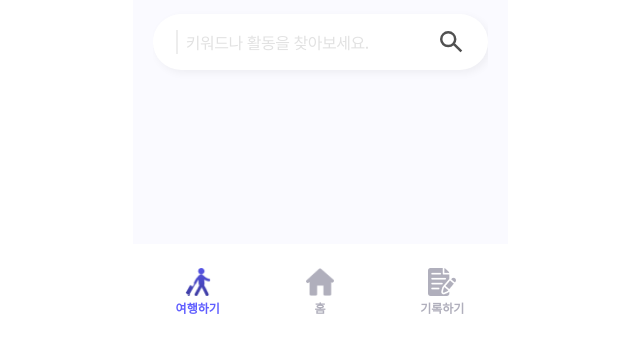
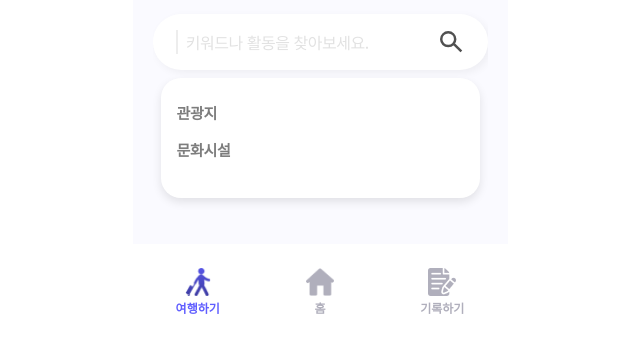
Before and after one commit to BTS-Busan-Trip-Supporter/front-end, a Next.js app: page /travel/auto in a window 1280 px wide. Both pictures are taken after a click on the element 640 px from the left and 502 px from the top of the page. Shown: the part 460-797 px from the top of the page, without its empty margins (320-960 px from the left). Built offline with nearby package versions, Linux system fonts and the light colour scheme.

Commit message:
feat: Added DropBox component

```diff
--- a/src/app/pages/travel-auto-page.tsx
+++ b/src/app/pages/travel-auto-page.tsx
@@ -115,7 +115,7 @@ function InputWhat({
         {where} 에서
         <br /> 뭐하고 싶으세요?
       </styles.description>
-      <SearchBox setContent={setContent} />
+      <SearchBox setContent={setContent} dropBoxType='travelType' />
     </styles.container>
   );
 }
--- /dev/null
+++ b/src/components/DropBox.tsx
@@ -0,0 +1,125 @@
+'use client';
+
+import styled from '@emotion/styled';
+
+interface Type {
+  id: number;
+  type: string;
+}
+
+const types = {
+  travelType: [
+    { id: 12, type: '관광지' },
+    { id: 14, type: '문화시설' },
+    { id: 15, type: '축제공연행사' },
+    { id: 28, type: '레포츠' },
+    { id: 38, type: '쇼핑' },
+    { id: 39, type: '음식점' },
+  ],
+  regionType: [
+    { id: 1, type: '강서구' },
+    { id: 2, type: '금정구' },
+    { id: 3, type: '기장군' },
+    { id: 4, type: '남구' },
+    { id: 5, type: '동구' },
+    { id: 6, type: '동래구' },
+    { id: 7, type: '부산진구' },
+    { id: 8, type: '북구' },
+    { id: 9, type: '사상구' },
+    { id: 10, type: '사하구' },
+    { id: 11, type: '서구' },
+    { id: 12, type: '수영구' },
+    { id: 13, type: '연제구' },
+    { id: 14, type: '영도구' },
+    { id: 15, type: '중구' },
+    { id: 16, type: '해운대구' },
+  ],
+};
+
+export function DropBox({
+  type,
+  setContent,
+  setDropBoxVisible,
+}: {
+  type: string;
+  setContent: (content: string) => void;
+  setDropBoxVisible: (i: boolean) => void;
+}) {
+  return (
+    <styles.wrapper>
+      <styles.container>
+        <div className='listWrapper'>
+          <div className='listContainer'>
+            {types[type as keyof typeof types].map((item: Type) => (
+              <styles.item
+                key={item.id}
+                onClick={(e) => {
+                  e.stopPropagation();
+                  setContent(item.type);
+                  setDropBoxVisible(false);
+                }}
+              >
+                {item.type}
+              </styles.item>
+            ))}
+          </div>
+        </div>
+      </styles.container>
+    </styles.wrapper>
+  );
+}
+
+const styles = {
+  wrapper: styled.div`
+    position: absolute;
+    left: 0;
+    bottom: -8.5rem;
+    width: 100%;
+    padding: 0.5rem;
+  `,
+
+  container: styled.div`
+    width: 100%;
+    height: 7.5rem;
+    border-radius: 20px;
+    box-shadow: 0px 4px 10px 0px rgba(0, 0, 0, 0.1);
+    display: flex;
+    padding: 1.5rem 1rem;
+    gap: 1rem;
+    background-color: white;
+
+    .listWrapper {
+      width: 100%;
+      height: 100%;
+      display: flex;
+
+      overflow-y: scroll;
+      &::-webkit-scrollbar {
+        width: 10px;
+        height: 20px;
+      }
+
+      &::-webkit-scrollbar-thumb {
+        background: #d9d9d9;
+        border-radius: 20px;
+      }
+    }
+
+    .listContainer {
+      width: 90%;
+      display: flex;
+      flex-direction: column;
+      gap: 1rem;
+    }
+  `,
+
+  item: styled.p`
+    color: #7d7d7d;
+    font-family: 'Noto Sans KR';
+    font-size: 0.9375rem;
+    font-style: normal;
+    font-weight: 700;
+    line-height: normal;
+    letter-spacing: -0.01875rem;
+  `,
+};
--- a/src/components/SearchBox.tsx
+++ b/src/components/SearchBox.tsx
@@ -1,33 +1,49 @@
 'use client';
 
 import styled from '@emotion/styled';
-import { ChangeEvent } from 'react';
+import { useState } from 'react';
+
+import { DropBox } from './DropBox';
 
 export function SearchBox({
   setContent,
-  handleAddSearch,
+  dropBoxType,
 }: {
   setContent: (value: string) => void;
-  handleAddSearch?: (value: string) => void;
+  dropBoxType?: string;
 }) {
-  const handleChange = (e: ChangeEvent<HTMLInputElement>) => {
-    setContent(e.target.value);
-  };
+  const [value, setValue] = useState<string | null>(null);
+  const [dropBoxVisible, setDropBoxVisible] = useState(false);
 
-  const handleKeyDown = (e: React.KeyboardEvent<HTMLInputElement>) => {
-    if (e.key === 'Enter') {
-      const { value } = e.currentTarget;
-      if (handleAddSearch) handleAddSearch(value);
-    }
+  const handleChange = (content: string) => {
+    setContent(content);
+    setValue(content);
   };
 
   return (
-    <styles.container>
+    <styles.container
+      onClick={() => {
+        if (dropBoxType !== undefined) setDropBoxVisible(true);
+      }}
+    >
       <styles.searchInput
         placeholder='키워드나 활동을 찾아보세요.'
-        onChange={handleChange}
-        onKeyDown={handleKeyDown}
+        value={value ?? ''}
+        onChange={
+          dropBoxType === undefined
+            ? (e) => {
+                handleChange(e.target.value);
+              }
+            : () => {}
+        }
       />
+      {dropBoxVisible && (
+        <DropBox
+          type='travelType'
+          setContent={handleChange}
+          setDropBoxVisible={setDropBoxVisible}
+        />
+      )}
     </styles.container>
   );
 }
@@ -42,6 +58,7 @@ const styles = {
     display: flex;
     align-items: center;
     justify-content: space-between;
+    position: relative;
 
     &::before {
       content: '';
--- a/src/components/SearchWrapper.tsx
+++ /dev/null
@@ -1,51 +0,0 @@
-'use client';
-
-import styled from '@emotion/styled';
-import { useState } from 'react';
-
-import { RecentSearch } from './RecentSearch';
-import { SearchBox } from './SearchBox';
-
-export function SearchWrapper({
-  setContent,
-}: {
-  setContent: (value: string) => void;
-}) {
-  const [data, setData] = useState<{ id: string; keyword: string }[]>(
-    JSON.parse(localStorage.getItem('recentSearch') ?? '[]'),
-  );
-
-  const handleAddSearch = (value: string) => {
-    const recentSearch = JSON.parse(
-      localStorage.getItem('recentSearch') || '[]',
-    );
-
-    const newSearch = {
-      id: Date.now(),
-      keyword: value,
-    };
-
-    const updatedSearch = [...recentSearch, newSearch];
-
-    localStorage.setItem('recentSearch', JSON.stringify(updatedSearch));
-    setData(updatedSearch);
-  };
-
-  return (
-    <styles.wrapper>
-      <SearchBox setContent={setContent} handleAddSearch={handleAddSearch} />
-      {data.length > 0 && <RecentSearch data={data} setData={setData} />}
-    </styles.wrapper>
-  );
-}
-
-const styles = {
-  wrapper: styled.div`
-    width: 100%;
-    display: flex;
-    flex-direction: column;
-    gap: 2rem;
-
-    align-items: center;
-  `,
-};
--- a/src/components/index.ts
+++ b/src/components/index.ts
@@ -8,4 +8,4 @@ export * from './ScrollMotion';
 export * from './TimeCard';
 export * from './LoadingCard';
 export * from './RecentSearch';
-export * from './SearchWrapper';
+export * from './DropBox';
--- a/src/components/travel/DetailCard.tsx
+++ b/src/components/travel/DetailCard.tsx
@@ -185,6 +185,7 @@ const styles = {
     object-fit: content;
     height: 16rem;
     border-radius: 8px;
+    margin-top: 0.8rem;
   `,
 
   xIcon: styled.img`
```
